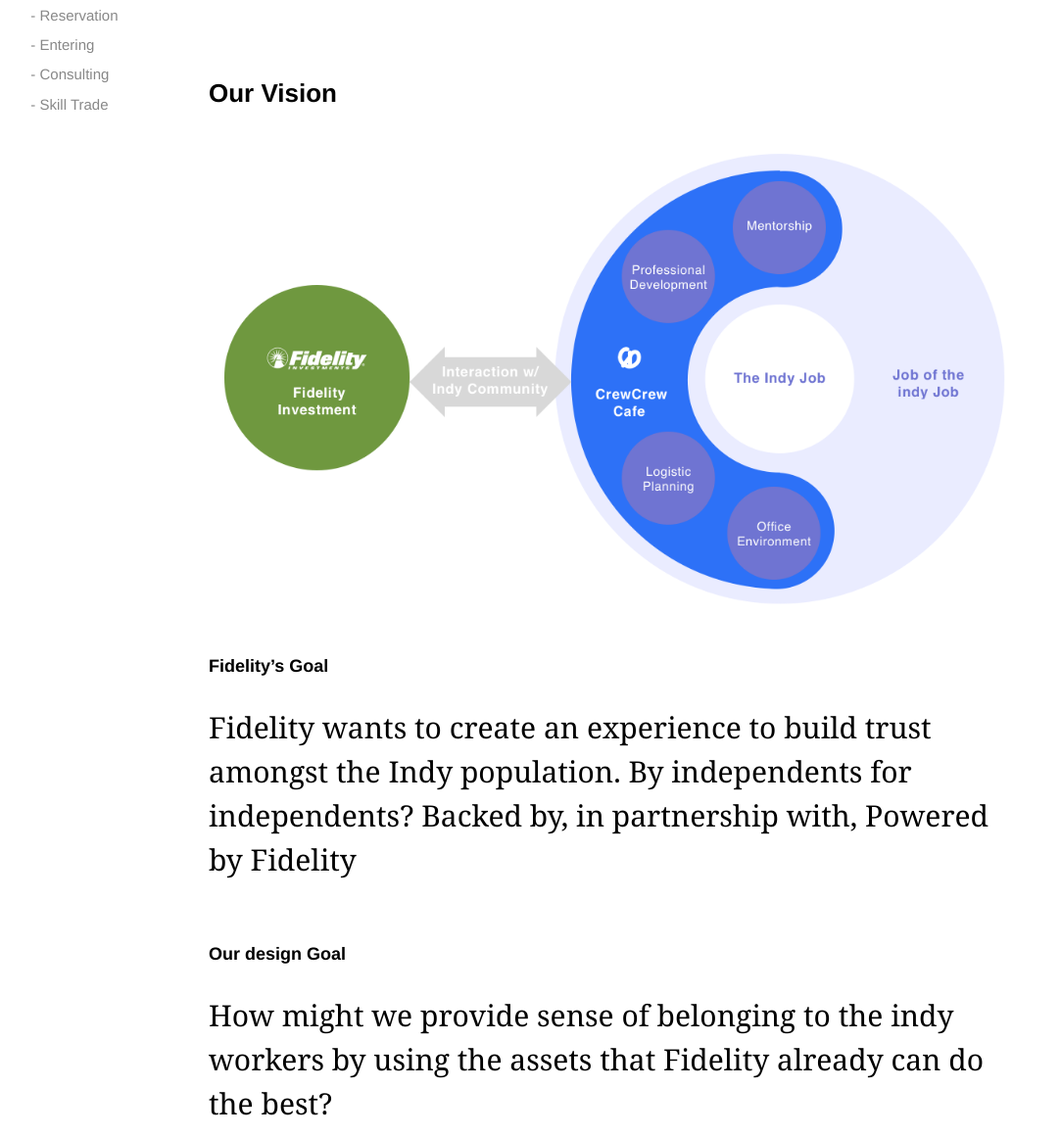
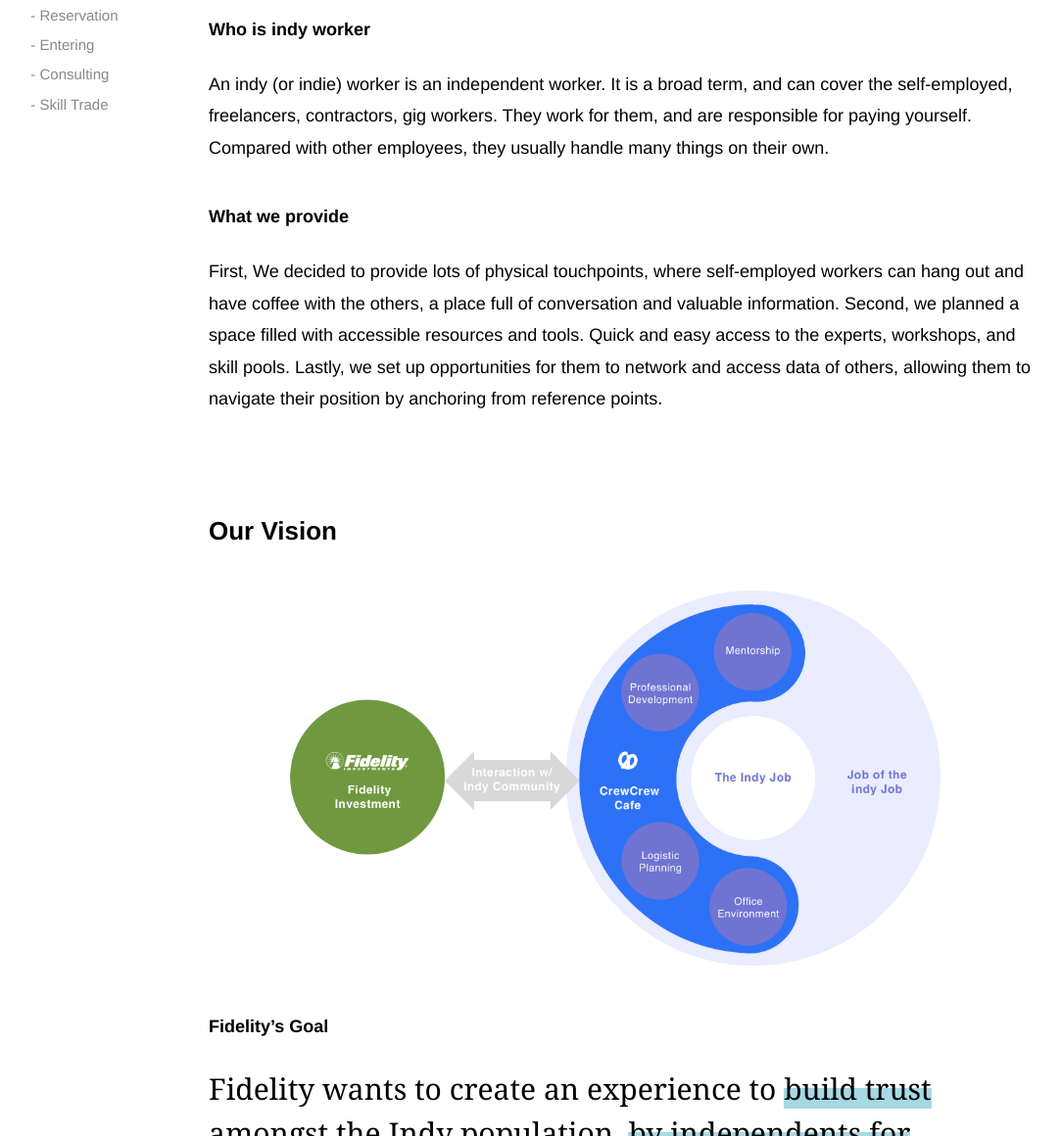
Before and after one commit to yuanyuanhu96/Potfolio-Archive, a Jekyll site: the page projects/crcr.html, which Jekyll copies as it is, in a window 1280 px wide and 1400 px high, scrolled down 991 px, cut to the strip 240-1400 px from the top of the window. Shown: the whole strip at 98% size, without its empty margins (107-1190 px from the left). Built offline with Jekyll 4.4.1, drawn with Linux system fonts in a browser that asks for light colours; some of the changed text lies outside the part shown.

Commit message:
Change the working & scale pics

```diff
--- a/projects/crcr.html
+++ b/projects/crcr.html
@@ -80,21 +80,48 @@
             <p>
               <img alt="Git Bash" src="../assets/img/crcr/crcr-01.png" />
             </p>
+
+            <h3>Who is indy worker</h3>
+            <p>
+              An indy (or indie) worker is an independent worker. It is a broad
+              term, and can cover the self-employed, freelancers, contractors,
+              gig workers. They work for them, and are responsible for paying
+              yourself. Compared with other employees, they usually handle many
+              things on their own.
+            </p>
+            <h3>What we provide</h3>
+            <p>
+              First, We decided to provide lots of physical touchpoints, where
+              self-employed workers can hang out and have coffee with the
+              others, a place full of conversation and valuable information.
+              Second, we planned a space filled with accessible resources and
+              tools. Quick and easy access to the experts, workshops, and skill
+              pools. Lastly, we set up opportunities for them to network and
+              access data of others, allowing them to navigate their position by
+              anchoring from reference points.
+            </p>
+
             <p></p>
           </div>
 
           <div id="step2" class="dowebok">
             <h2>Our Vision</h2>
             <p>
-              <img alt="Git Bash" src="../assets/img/crcr/crcr-10.png" />
+              <img
+                class="align-center"
+                alt="Git Bash"
+                src="../assets/img/crcr/crcr-10.png"
+                width="700"
+              />
             </p>
             <section class="padding-right-30">
               <h3>Fidelity’s Goal</h3>
 
               <div class="highlight">
-                Fidelity wants to create an experience to build trust amongst
-                the Indy population. By independents for independents? Backed
-                by, in partnership with, Powered by Fidelity
+                Fidelity wants to create an experience to
+                <mark>build trust </mark>amongst the Indy population,
+                <mark>by independents for independents</mark> and
+                <mark> backed by Fidelity.</mark>
               </div>
             </section>
 
@@ -102,8 +129,10 @@
               <h3>Our design Goal</h3>
 
               <div class="highlight">
-                How might we provide sense of belonging to the indy workers by
-                using the assets that Fidelity already can do the best?
+                How might we help indy workers deal with<mark>
+                  jobs of their job </mark
+                >and bring them a <mark>sense of belonging </mark>by using the
+                assets that Fidelity already can do the best?
               </div>
             </section>
           </div>
@@ -188,16 +217,6 @@
 
             <p></p>
 
-            <p>
-              First, We decided to provide lots of physical touchpoints, where
-              self-employed workers can hang out and have coffee with the
-              others, a place full of conversation and valuable information.
-              Second, we planned a space filled with accessible resources and
-              tools. Quick and easy access to the experts, workshops, and skill
-              pools. Lastly, we set up opportunities for them to network and
-              access data of others, allowing them to navigate their position by
-              anchoring from reference points.
-            </p>
             <p></p>
           </div>
 
```
